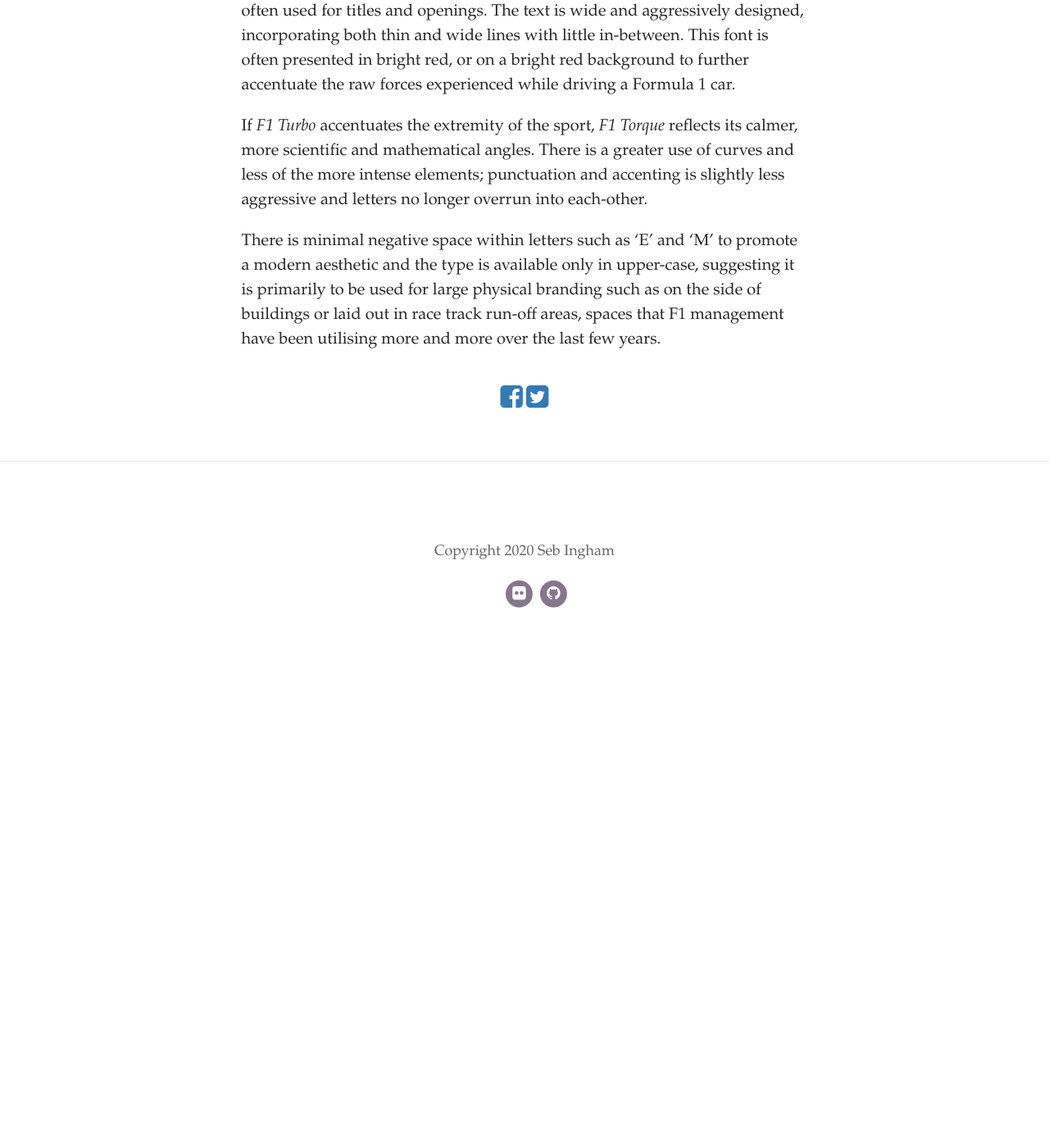
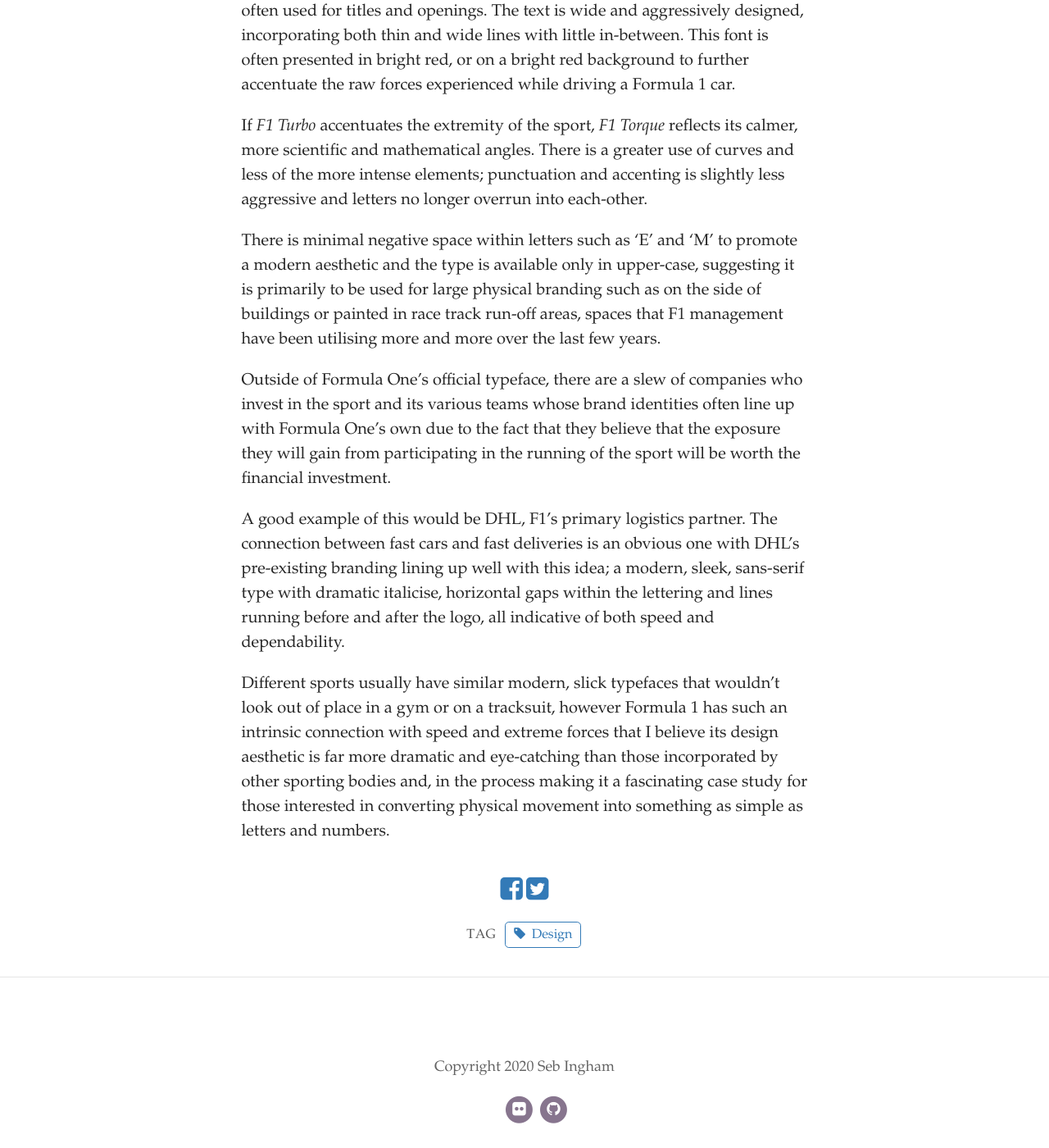
Before and after one commit to eyescroll/TypographyBlog, a Jekyll site: the page built from _posts/2020-09-21-the-type-face-of-motorsport.md, in a window 1280 px wide and 1400 px high, scrolled down 1264 px. Shown: the whole window at 82% size. Built offline with Jekyll 4.4.1, drawn with Linux system fonts in a browser that asks for light colours; some web fonts are replaced; before the commit the page ends 2035 px from its top, so only the background shows below that.

Commit message:
Update Post “2020-09-21-the-type-face-of-motorsport”

```diff
--- a/_posts/2020-09-21-the-type-face-of-motorsport.md
+++ b/_posts/2020-09-21-the-type-face-of-motorsport.md
@@ -6,7 +6,11 @@ header_feature_image: ../uploads/elonzo.jpg
 caption: "How motorsports presents itself thought its text and typography.
   Banner courtesy of Motorsport Images. "
 comments: true
+tags:
+  - Design
 ---
+
+
 The world of motorsport is, much like its cars, fast, flowing and constantly evolving to reach new limits and push evermore distant boundaries. It comes as no surprise then that its design ethic aims to echo these values as much as possible, incorporating both the emotional, traditional aspects of the sport as well as its cutting-edge technology and commitment to constant and ruthless advancement.
 
 This complex blend of emotions and priorities bleed into all aspects of motorsport design. From the team-wear to the circuit advertisements to the liveries on the cars, bright colours and bold branding are never in short supply.
@@ -21,4 +25,10 @@ Straight lines are at the heart of the *F1 Regular* type with letters like 'a' a
 
 If *F1 Turbo* accentuates the extremity of the sport, *F1 Torque* reflects its calmer, more scientific and mathematical angles. There is a greater use of curves and less of the more intense elements; punctuation and accenting is slightly less aggressive and letters no longer overrun into each-other.
 
-There is minimal negative space within letters such as 'E' and 'M' to promote a modern aesthetic and the type is available only in upper-case, suggesting it is primarily to be used for large physical branding such as on the side of buildings or laid out in race track run-off areas, spaces that F1 management have been utilising more and more over the last few years.
+There is minimal negative space within letters such as 'E' and 'M' to promote a modern aesthetic and the type is available only in upper-case, suggesting it is primarily to be used for large physical branding such as on the side of buildings or painted in race track run-off areas, spaces that F1 management have been utilising more and more over the last few years.
+
+Outside of Formula One's official typeface, there are a slew of companies who invest in the sport and its various teams whose brand identities often line up with Formula One's own due to the fact that they believe that the exposure they will gain from participating in the running of the sport will be worth the financial investment.
+
+A good example of this would be DHL, F1's primary logistics partner. The connection between fast cars and fast deliveries is an obvious one with DHL's pre-existing branding lining up well with this idea; a modern, sleek, sans-serif type with dramatic italicise, horizontal gaps within the lettering and lines running before and after the logo, all indicative of both speed and dependability.
+
+Different sports usually have similar modern, slick typefaces that wouldn't look out of place in a gym or on a tracksuit, however Formula 1 has such an intrinsic connection with speed and extreme forces that I believe its design aesthetic is far more dramatic and eye-catching than those incorporated by other sporting bodies and, in the process making it a fascinating case study for those interested in converting physical movement into something as simple as letters and numbers.
```
